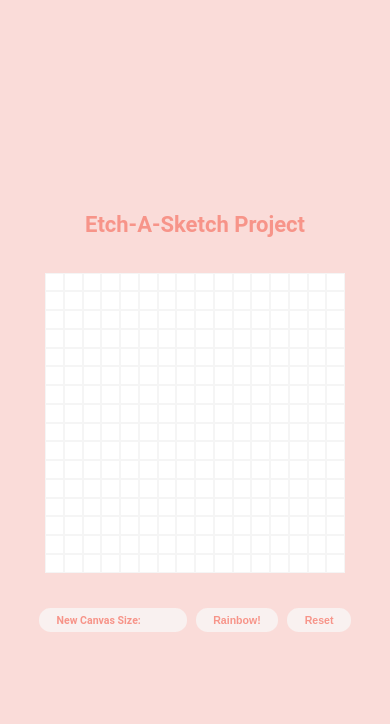
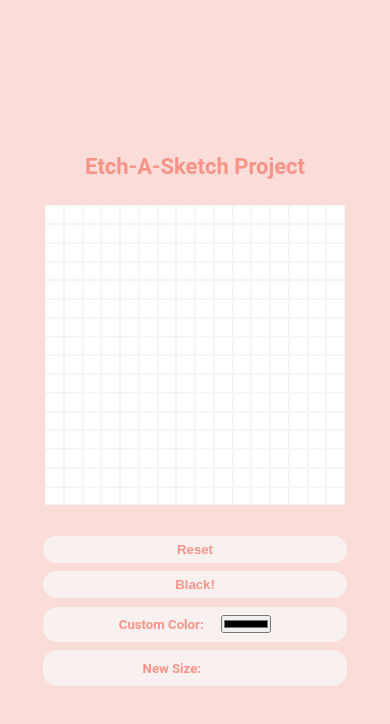
Before and after one commit to mhanifmustakim/Etch-a-sketch, a plain HTML site: page index.html in a window 390 px wide. Both pictures are taken after a click on the button "Rainbow!". Drawn offline with Linux system fonts and the light colour scheme.

Commit message:
Finised initial page for Etch-a-sketch

```diff
--- a/app.css
+++ b/app.css
@@ -40,9 +40,9 @@ button{
     font-size: inherit;
 }
 #grid-container{
-    width: 500px;
-    height: 500px;
-    margin: 4rem 0;
+    width: 700px;
+    height: 700px;
+    margin: 3rem 0;
     background-color: whitesmoke;
     box-sizing: border-box;
     display: grid;
@@ -51,6 +51,7 @@ button{
     box-sizing: border-box;
     background-color: white;
     border: solid 0.001rem whitesmoke;
+    transition: all 0.1s;
 }
 .container{
     height: 100vh;
@@ -68,13 +69,18 @@ h1{
     display: flex;
     justify-content: space-around;
     font-weight: bold;
-    width: 50%;
 }
-#change-size-form {
+.settings-ctrl{
     background-color: #F9F1F0;
     border-radius: 1.1em;
     padding: 0.5rem 2rem;
-    width: auto;
+    margin: 0 0.5rem;
+    display:flex;
+    justify-content: center;
+    align-items: center;
+}
+#change-color{
+    width: 150px;
 }
 
 input[type="number"]{
@@ -83,13 +89,21 @@ input[type="number"]{
     background-color: transparent;
     border: none;
 }
-input[type="number"]:focus{
-    width: 20%;
-    border-color: none;
-    background-color: transparent;
-    border: none;
-}
-@media (max-width: 28.75em) {
+
+@media (max-width: 75em) {
+    .settings-ctrl{
+        font-size: 1.5rem;
+    }
+  }
+
+  @media (max-width: 61.25em) {
+    #grid-container{
+        width: 500px;
+        height: 500px;
+    }
+  }
+
+  @media (max-width: 28.75em) {
     #grid-container{
         width: 300px;
         height: 300px;
@@ -100,5 +114,25 @@ input[type="number"]:focus{
     #settings{
         width: 100%;
         font-size: 1.2rem;
+        text-align: center;
+        justify-content: space-between;
+        flex-flow: wrap-reverse column-reverse;
+    }
+    .settings-ctrl{
+        background-color: #F9F1F0;
+        height: 3rem;
+        border-radius: 1.1em;
+        padding: 0.5rem 2rem;
+        margin: 0.5rem 0.5rem;
+    }
+    input{
+        margin-left: 2rem;
+    }
+    input[type="color"]{
+        box-sizing: border-box;
+        height: 2rem;
+    }
+    #change-color{
+        width: auto;
     }
 }
--- a/app.js
+++ b/app.js
@@ -1,6 +1,7 @@
 const gridContainer = document.querySelector("#grid-container");
-
-createGrid(16);
+let curSize = 16;
+let curColor = "black";
+createGrid(curSize);
 
 const changeSizeForm = document.querySelector("#change-size-form");
 changeSizeForm.addEventListener("submit", (e) => {
@@ -13,13 +14,30 @@ changeSizeForm.addEventListener("submit", (e) => {
 })
 
 const resetBtn = document.querySelector("#reset");
-resetBtn.addEventListener("click", () => {
-    deleteGrids();
-    createGrid();
+resetBtn.addEventListener("click", resetGrids)
+
+const changeColorBtn = document.querySelector("#change-color");
+changeColorBtn.addEventListener("click", (e) => {
+    if (changeColorBtn.textContent.toLowerCase() == "rainbow!") {
+        changeColorBtn.textContent = "Black!";
+        makeSketchColor("random");
+    } else if (changeColorBtn.textContent.toLowerCase() == "black!") {
+        changeColorBtn.textContent = "Rainbow!";
+        curColor = "black";
+        makeSketchColor(curColor);
+    }
+})
+
+const colorPicker = document.querySelector("#color-picker");
+colorPicker.addEventListener("change", (e) => {
+    e.preventDefault();
+    curColor = `${e.target.value}`;
+    makeSketchColor(curColor);
 })
 
 function createGrid(size) {
     for (let i = 0; i < size ** 2; i++) {
+        curSize = size;
         //resizing grid container
         gridContainer.style.gridTemplateColumns = `repeat(${size}, 1fr)`;
         gridContainer.style.gridTemplateRows = `repeat(${size}, 1fr)`;
@@ -30,10 +48,7 @@ function createGrid(size) {
         grid.style.height = `${gridContainer.offsetHeight / size}px`;
         gridContainer.appendChild(grid);
     }
-    const grids = document.querySelectorAll(".grid");
-    grids.forEach((box) => box.addEventListener("mouseover", () => {
-        box.style.backgroundColor = "black";
-    }));
+    makeSketchColor(curColor);
 }
 
 function deleteGrids() {
@@ -42,3 +57,23 @@ function deleteGrids() {
         box.remove();
     })
 }
+
+function resetGrids() {
+    deleteGrids();
+    createGrid(curSize);
+}
+
+function makeSketchColor(color) {
+    const grids = document.querySelectorAll(".grid");
+    grids.forEach((box) => box.addEventListener("mouseover", () => {
+        if (color == "random") {
+            box.style.backgroundColor = randColor();
+        } else {
+            box.style.backgroundColor = color;
+        }
+    }));
+}
+
+function randColor() {
+    return `hsl(${Math.floor(Math.random() * 360 + 1)}, 100%, 50%)`;
+}
--- a/index.html
+++ b/index.html
@@ -14,14 +14,18 @@
         <h1>Etch-A-Sketch Project</h1>
         <div id="grid-container"></div>
         <div id="settings">
-            <form id="change-size-form">
+            <form class="settings-ctrl" id="change-size-form">
                 <label for="new-size">
-                    New Canvas Size:
+                    New Size:
                     <input type="number" min="8" max="50" name="new-size" id="new-size">
                 </label>
             </form>
-            <button>Rainbow!</button>
-            <button id="reset">Reset</button>
+            <label class="settings-ctrl" for="color-picker">
+                Custom Color:
+                <input type="color" name="color-picker" id="color-picker">
+            </label>
+            <button class="settings-ctrl" id="change-color">Rainbow!</button>
+            <button class="settings-ctrl" id="reset">Reset</button>
         </div>
     </div>
 
```
